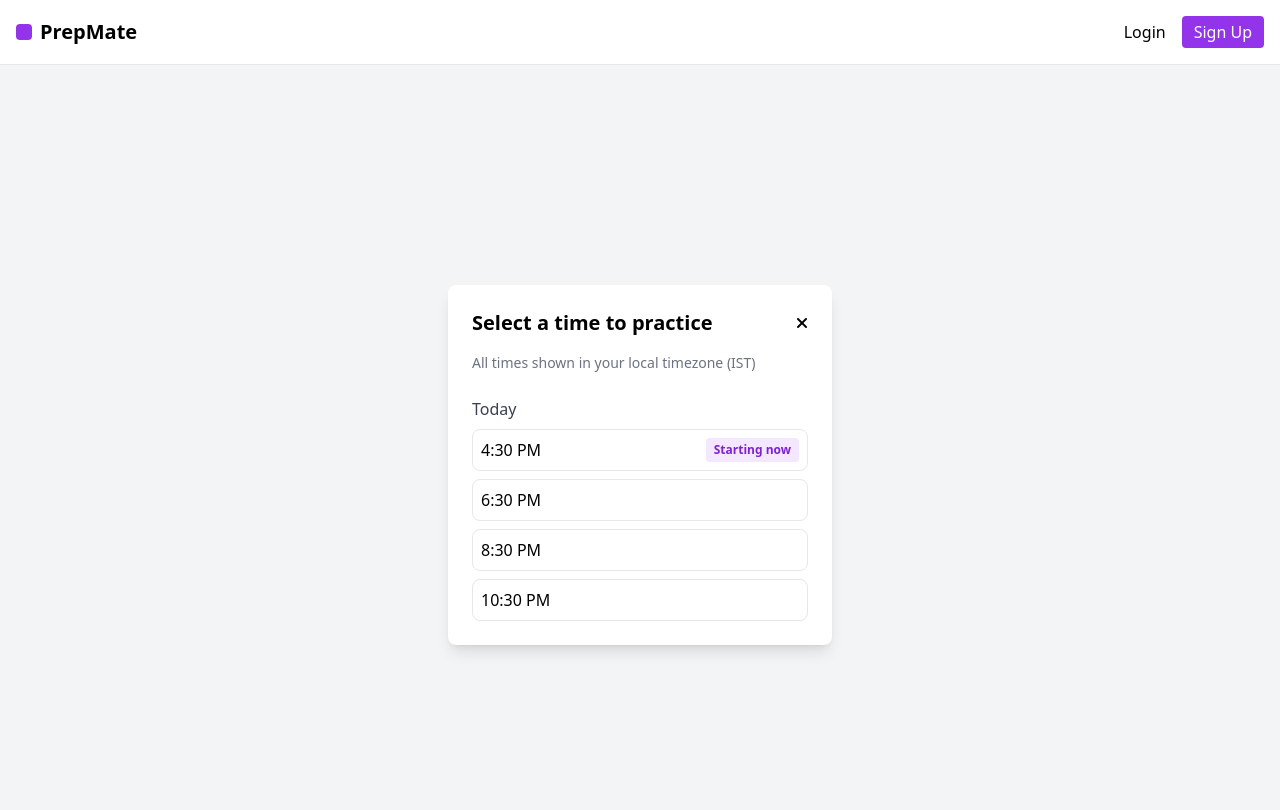
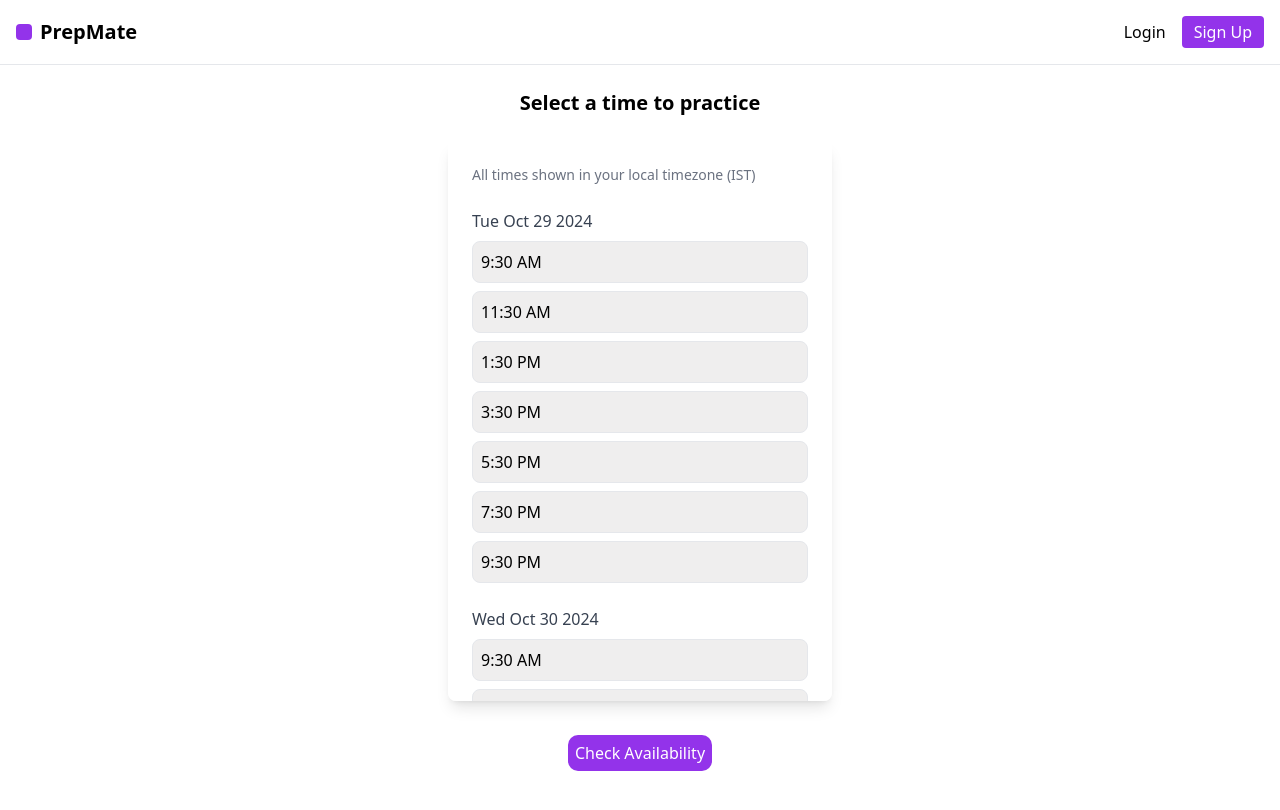
Before and after one commit to ankitsingh2105/PrepMate, a React (Vite) app in the folder frontEnd/: page /test in a window 1280 px wide. Shown: the top 810 px of the page. Built offline with nearby package versions, Linux system fonts and the light colour scheme; no server answers; a web font is replaced by a local one.

Commit message:
mockModel and logic

```diff
--- a/frontEnd/src/Components/Navbar/Navbar.jsx
+++ b/frontEnd/src/Components/Navbar/Navbar.jsx
@@ -15,7 +15,7 @@ export default function Navbar() {
     const dispatch = useDispatch();
     const userInfo = useSelector((state) => state.userInfo);
     const { userDetails, loading } = userInfo;
-    console.log(userDetails);
+    // console.log(userDetails);
 
     useEffect(() => {
         dispatch(handleUserInfo());
--- a/frontEnd/src/Components/Schedule/Schedule.css
+++ b/frontEnd/src/Components/Schedule/Schedule.css
@@ -0,0 +1,34 @@
+
+.scheduleMain{
+    display: flex;
+    align-items: center;
+    justify-content: center;
+    flex-direction: column;
+}
+
+.scrollable-container {
+    max-height: 70vh;
+    overflow-y: auto;
+    padding: 1rem;
+    scrollbar-width: 10px;
+    scrollbar-color: rgb(120, 44, 243) ;
+}
+
+.timeSlot {
+    background-color: rgb(239, 238, 238);
+    cursor: pointer;
+    padding: 1px;
+}
+
+.timeSlot:hover {
+    background-color: white;
+    border: 2px solid rgb(120, 44, 243);
+}
+
+.scheduleMain button{
+    background-color: rgb(147 51 234) ;
+    margin-top: 10px;
+    color: white;
+    padding: 6px 7px;
+    border-radius: 10px ;
+}
--- a/frontEnd/src/Components/Schedule/Schedule.jsx
+++ b/frontEnd/src/Components/Schedule/Schedule.jsx
@@ -1,6 +1,10 @@
-import React from 'react'
+import React, { useEffect, useState } from 'react';
+import "./Schedule.css";
 
 export default function Schedule() {
+
+    const [timeArray, setTimeArray] = useState([]);
+    const [timeSlot , setTimeSlot] = useState({});
     const timeSlots = [
         "9:30 AM",
         "11:30 AM",
@@ -10,49 +14,62 @@ export default function Schedule() {
         "7:30 PM",
         "9:30 PM"
     ];
-    let newDate = new Date();
-    console.log(newDate.getDate() , newDate.getMonth(), newDate.getTime());
 
     function getNextFourDays() {
         const dates = [];
-        const today = new Date("2024-10-30"); // Manually setting to October 30, 2024, for demonstration
-
+        const today = new Date();
         for (let i = 0; i < 4; i++) {
             const nextDate = new Date(today);
-            nextDate.setDate(today.getDate() + i); // This handles month and year transition
+            nextDate.setDate(today.getDate() + i + 1);
             dates.push(nextDate.toDateString());
         }
-
-        return dates;
+        setTimeArray(dates);
     }
 
-    console.log(getNextFourDays());
+    useEffect(() => {
+        getNextFourDays();
+    }, []);
+
+    const timeAndDateSchedule = ({ e, time }) => {
+        console.log("time is :: ", e, time);
+        setTimeSlot({date:e , time});
+    };
+
+    const checkAvailiability = () =>{
+        console.log(timeSlot);
+    }
 
     return (
         <>
-            <div className="flex justify-center items-center h-screen bg-gray-100">
-                <div className="bg-white rounded-lg shadow-lg p-6 w-96">
-                    <div className="flex justify-between items-center mb-4">
-                        <h2 className="text-xl font-semibold">Select a time to practice</h2>
-                        <i className="fas fa-times cursor-pointer"></i>
-                    </div>
+            <div className="scheduleMain">
+                <br />
+                <h2 className="text-xl font-semibold">Select a time to practice</h2>
+                <br />
+                <div className=" scrollable-container bg-white rounded-lg shadow-lg p-6 w-96 relative z-10">
                     <p className="text-gray-500 text-sm mb-6">All times shown in your local timezone (IST)</p>
-                    <div className="space-y-4">
-                        <div>
-                            <h3 className="text-gray-700 font-medium mb-2">Today</h3>
-                            <div className="space-y-2">
-                                <div className="flex justify-between items-center border rounded-lg p-2">
-                                    <span>4:30 PM</span>
-                                    <span className="bg-purple-100 text-purple-700 text-xs font-semibold px-2 py-1 rounded">Starting now</span>
+
+                    {/* Next four days */}
+                    {
+                        timeArray.map((e) => (
+                            <div key={e} className="space-y-4">
+                                <div>
+                                    <h3 className="text-gray-700 font-medium mb-2">{e}</h3>
+                                    <div className="space-y-2">
+                                        {timeSlots.map((time) => (
+                                            <div onClick={() => timeAndDateSchedule({ e, time })} key={time} className="timeSlot border rounded-lg p-2">
+                                                {time}
+                                            </div>
+                                        ))}
+                                    </div>
                                 </div>
-                                <div className="border rounded-lg p-2">6:30 PM</div>
-                                <div className="border rounded-lg p-2">8:30 PM</div>
-                                <div className="border rounded-lg p-2">10:30 PM</div>
+                                <br />
                             </div>
-                        </div>
-                    </div>
+                        ))
+                    }
                 </div>
+                <br />
+                <button onClick={checkAvailiability} >Check Availability</button>
             </div>
         </>
-    )
+    );
 }
```
